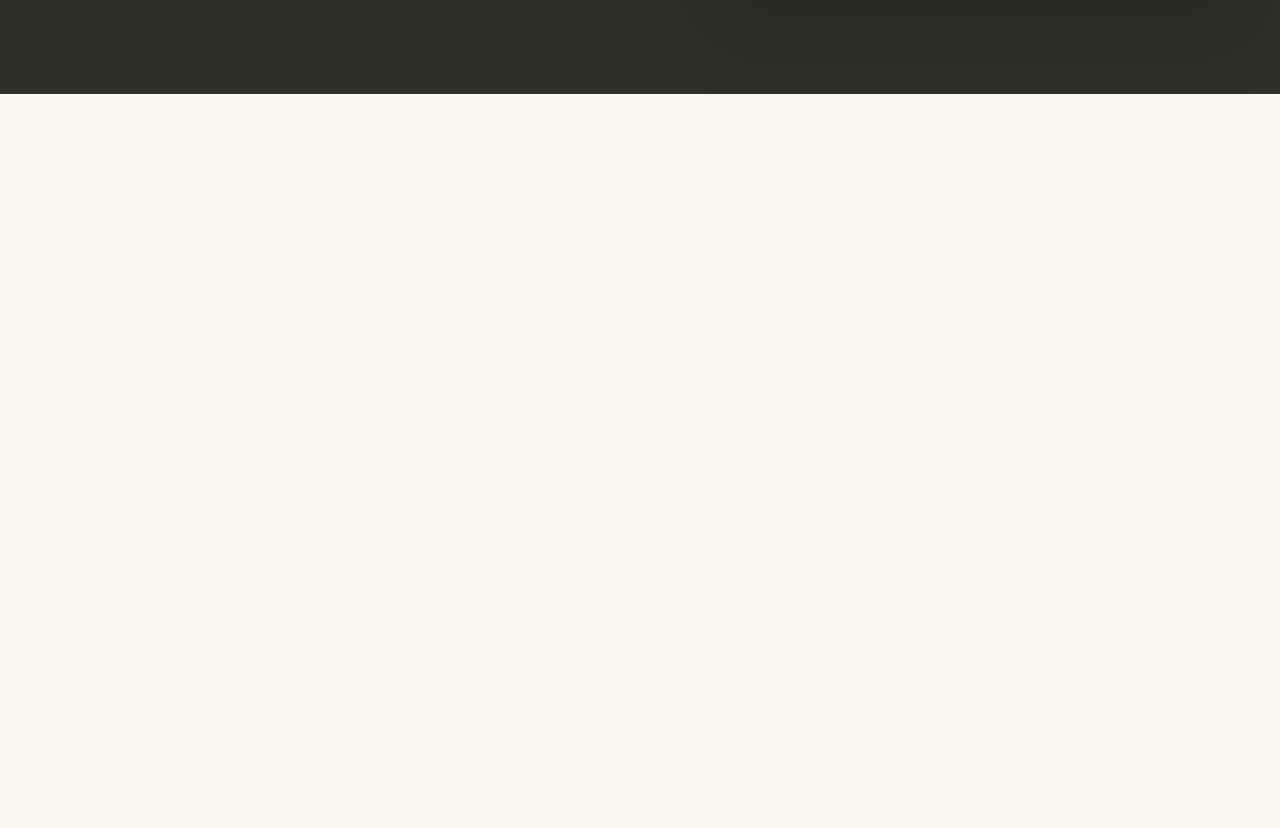
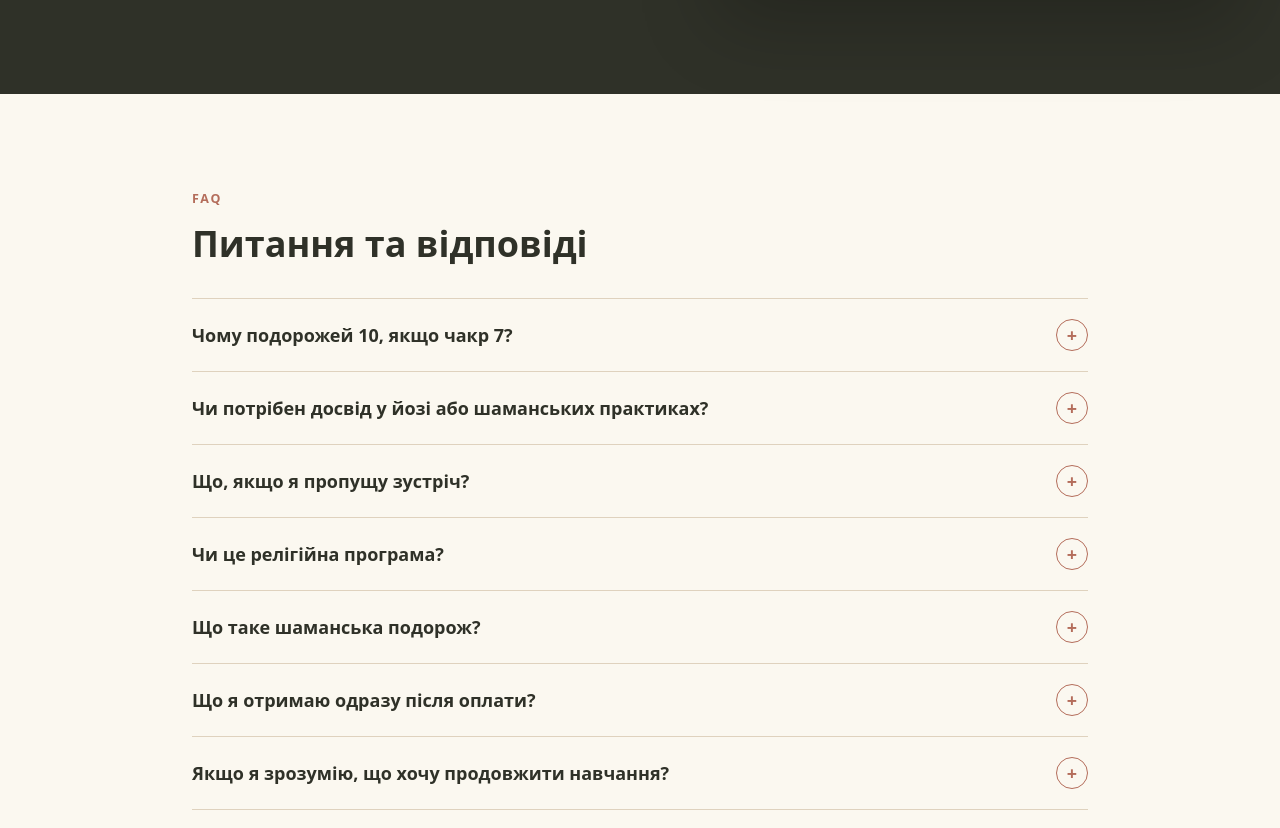
Before and after one commit to zobnov/yogashamanic, a Next.js app: page /10 in a window 1280 px wide. Shown: the part 3989-4817 px from the top of the page. Before the commit the page ends 4083 px from the top, so only its background shows below. Built offline with nearby package versions, Linux system fonts and the light colour scheme.

Commit message:
content edits

```diff
--- a/app/10/page.tsx
+++ b/app/10/page.tsx
@@ -34,6 +34,63 @@ const formatItems = [
   "Живі онлайн-зустрічі — 1 раз на тиждень.",
   "Закрита Telegram-спільнота.",
   "Записи всіх зустрічей.",
+];
+
+const faqs = [
+  {
+    question: "Чому подорожей 10, якщо чакр 7?",
+    answer: [
+      "Система семи чакр походить з індуїстської традиції. У шаманській традиції, з якою ми будемо працювати, розглядають дев'ять центрів сили.",
+      "Кожна з перших дев'яти зустрічей присвячена окремому центру, а десята зустріч — це інтеграція всього пройденого досвіду, гармонізація всіх центрів сили та завершення подорожі.",
+    ],
+  },
+  {
+    question: "Чи потрібен досвід у йозі або шаманських практиках?",
+    answer: [
+      "Ні.",
+      "Програма створена так, щоб у ній було комфортно і тим, хто лише починає знайомство з практиками, і тим, хто вже давно займається йогою чи медитацією.",
+      "Усі практики пояснюються крок за кроком.",
+    ],
+  },
+  {
+    question: "Що, якщо я пропущу зустріч?",
+    answer: [
+      "Усі зустрічі записуються.",
+      "Ти зможеш пройти практику у зручний для себе час і поставити запитання у Telegram-спільноті.",
+    ],
+  },
+  {
+    question: "Чи це релігійна програма?",
+    answer: [
+      "Ні.",
+      "Програма не належить до жодної релігії.",
+      "Ми працюємо з тілом, увагою, символами, архетипами, шаманськими подорожами та практиками, які допомагають глибше пізнати себе.",
+      "Кожна учасниця може проживати цей досвід відповідно до власних переконань.",
+    ],
+  },
+  {
+    question: "Що таке шаманська подорож?",
+    answer: [
+      "Це практика глибокої внутрішньої роботи у стані трансу під ритм шаманського бубна.",
+      "Під час неї людина не втрачає свідомість і не перебуває під чиїмось контролем. Навпаки — вона залишається уважною до своїх внутрішніх образів, відчуттів і символів, які можуть стати джерелом нових усвідомлень.",
+    ],
+  },
+  {
+    question: "Що я отримаю одразу після оплати?",
+    answer: ["Одразу після оплати ти отримаєш:"],
+    list: [
+      "доступ до Telegram-спільноти;",
+      "індивідуальний розклад «Твоя Тотемна Тварина» із семи карт та його тлумачення;",
+      "рекомендації щодо підготовки до першої подорожі.",
+    ],
+  },
+  {
+    question: "Якщо я зрозумію, що хочу продовжити навчання?",
+    answer: [
+      "У будь-який момент — до початку, під час або після завершення цієї програми — ти зможеш перейти до моєї річної програми «Йога і Шаманське Коло».",
+      "Усі $81, сплачені за цю подорож, будуть повністю зараховані у вартість річної участі.",
+    ],
+  },
 ];
 
 export default function TenJourneysPage() {
@@ -245,6 +302,41 @@ export default function TenJourneysPage() {
           </aside>
         </div>
       </section>
+
+      <section className="bg-[#fbf8f0] px-5 py-16 sm:px-8 sm:py-24 lg:px-10">
+        <div className="mx-auto max-w-4xl">
+          <p className="section-kicker">FAQ</p>
+          <h2 className="mt-3 text-3xl font-semibold leading-tight text-[#2f3128] sm:text-4xl">
+            Питання та відповіді
+          </h2>
+          <div className="mt-8 divide-y divide-[#dfd2be] border-y border-[#dfd2be]">
+            {faqs.map((faq) => (
+              <details className="group py-5" key={faq.question}>
+                <summary className="flex cursor-pointer list-none items-center justify-between gap-4 text-left text-lg font-semibold text-[#2f3128]">
+                  {faq.question}
+                  <span className="grid size-8 shrink-0 place-items-center rounded-full border border-[#b46d5b] text-[#b46d5b] transition group-open:rotate-45">
+                    +
+                  </span>
+                </summary>
+                <div className="max-w-2xl space-y-4 pt-4 leading-8 text-[#59564b]">
+                  {faq.answer.map((paragraph) => (
+                    <p key={paragraph}>{paragraph}</p>
+                  ))}
+                  {"list" in faq ? (
+                    <ul className="grid gap-2 pt-1">
+                      {faq.list.map((item) => (
+                        <li className="ml-5 list-disc" key={item}>
+                          {item}
+                        </li>
+                      ))}
+                    </ul>
+                  ) : null}
+                </div>
+              </details>
+            ))}
+          </div>
+        </div>
+      </section>
     </main>
   );
 }
--- a/app/page.tsx
+++ b/app/page.tsx
@@ -163,7 +163,7 @@ export default function Home() {
 
           <div className="max-w-3xl pb-10 pt-24 sm:pb-16 lg:pt-32">
             <p className="mb-5 text-sm font-semibold uppercase tracking-[0.18em] text-[#eadfcb]">
-              Початок: 30 червня 2026 року
+              Ми почали 30 червня 2026 року, але можна долучитись просто зараз
             </p>
             <h1 className="max-w-2xl text-5xl font-semibold leading-[1.02] sm:text-6xl lg:text-7xl">
               Йога і Шаманське Колесо
```
